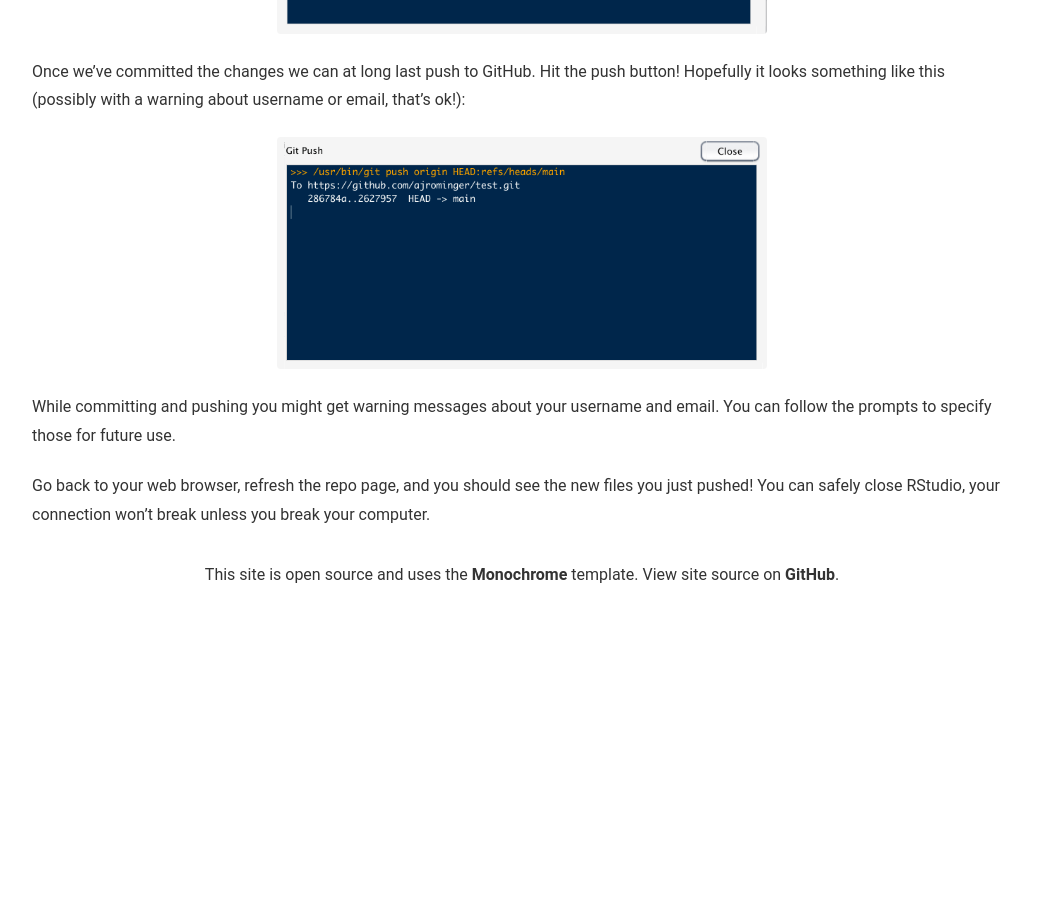
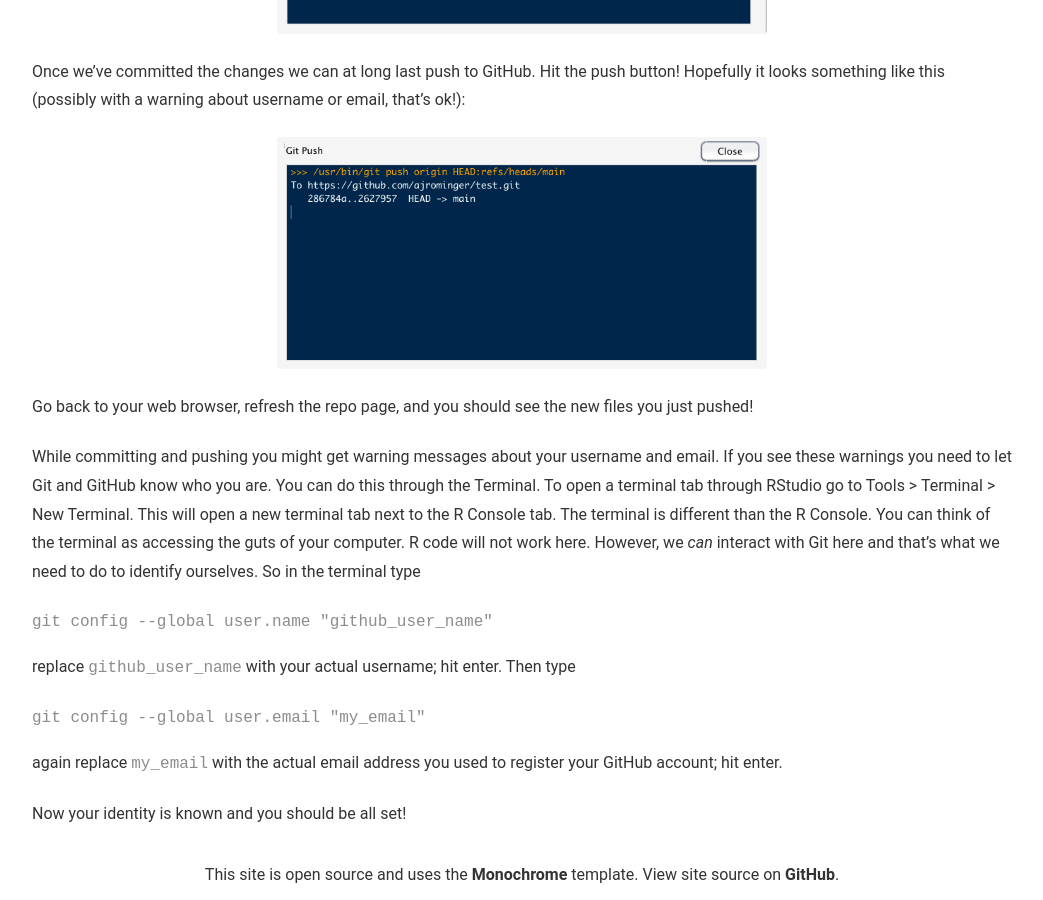
Before and after one commit to fundamentals-eDNA/fundamentals-eDNA.github.io, a Jekyll site: the page built from _posts/2021-02-01-rstudio_github.md, in a window 1280 px wide and 900 px high, scrolled down 5373 px. Shown: the whole window, without its empty margins (118-1161 px from the left). Built offline with Jekyll 4.4.1, drawn with Linux system fonts in a browser that asks for light colours; before the commit the page ends 5974 px from its top, so only the background shows below that.

Commit message:
added bit about username and email

````diff
--- a/_posts/2021-02-01-rstudio_github.md
+++ b/_posts/2021-02-01-rstudio_github.md
@@ -108,7 +108,20 @@ Once we've committed the changes we can at long last push to GitHub.  Hit the pu
 
 ![](img/github_how2/fig_push.png){:width="50%"}
 
+Go back to your web browser, refresh the repo page, and you should see the new files you just pushed!
 
-While committing and pushing you might get warning messages about your username and email. You can follow the prompts to specify those for future use.
+While committing and pushing you might get warning messages about your username and email. If you see these warnings you need to let Git and GitHub know who you are.  You can do this through the Terminal. To open a terminal tab through RStudio go to Tools > Terminal > New Terminal. This will open a new terminal tab next to the R Console tab.  The terminal is different than the R Console. You can think of the terminal as accessing the guts of your computer. R code will not work here.  However, we *can* interact with Git here and that's what we need to do to identify ourselves. So in the terminal type
 
-Go back to your web browser, refresh the repo page, and you should see the new files you just pushed!  You can safely close RStudio, your connection won't break unless you break your computer.
+```
+git config --global user.name "github_user_name"
+```
+
+replace `github_user_name` with your actual username; hit enter. Then type
+
+```
+git config --global user.email "my_email"
+```
+
+again replace `my_email` with the actual email address you used to register your GitHub account; hit enter.
+
+Now your identity is known and you should be all set!
````
